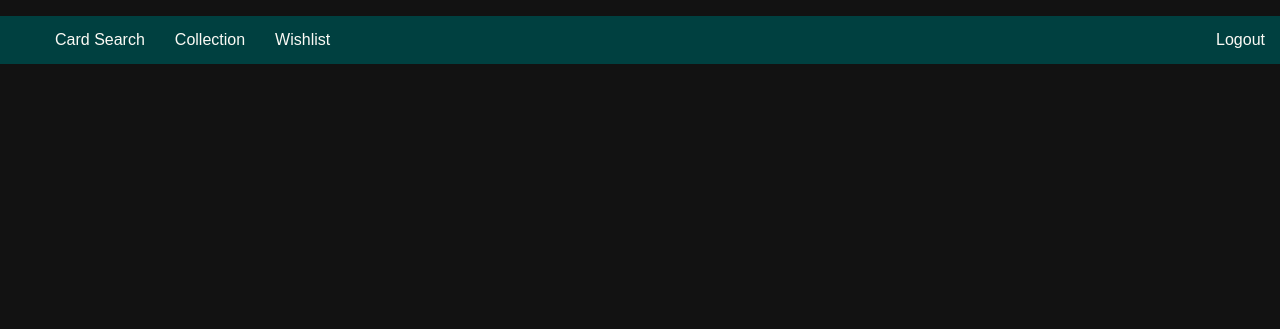
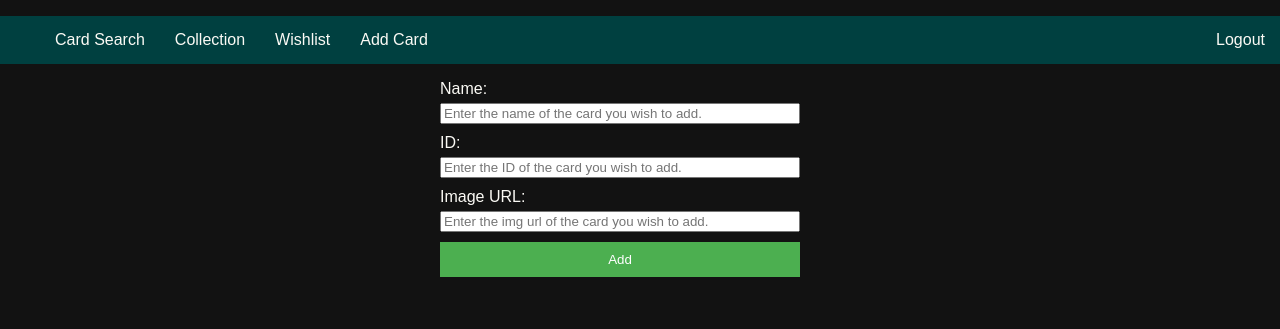
Before and after one commit to tomjacobson612/Trade-Binder, a Flask app: template templates/add.html in a window 1280 px wide. Shown: the top 329 px of the page. Run offline with Flask 3, Linux system fonts and the light colour scheme; the template is opened without the code that fills it, so the values that code supplies are empty.

Commit message:
Implemented add form so that cards can be manually added to collection

```diff
--- a/main.py
+++ b/main.py
@@ -16,7 +16,12 @@ def card_search():
 @app.route('/collection.html')
 def collection():
     data = model.select()
+    return data
     return render_template('collection.html', data=data)
+
+@app.route('/add.html')
+def add():
+    return render_template('add.html')
 
 @app.route('/search', methods=['POST'])
 def search():
@@ -27,9 +32,16 @@ def search():
         return redirect('cardsearch.html')
 
 @app.route('/add', methods=['POST'])
-def add():
-    model.insert(request.form['name'], request.form['num'], request.form['img'])
-    return redirect(url_for('collection'))
+def add_card():
+    name = request.form['add_name']
+    id = request.form['add_id']
+    img_url = request.form['add_img_url']
+
+    if name == "" or id == "" or img_url == "":
+        return redirect(url_for('collection'))
+    else:
+        model.insert(name, id, img_url)
+        return redirect(url_for('collection'))
 
 if __name__ == "__main__":
     app.run(debug=True)
--- a/static/css/main.css
+++ b/static/css/main.css
@@ -66,3 +66,39 @@ body{
 .search-input::placeholder {
     text-align: center;
 }
+
+.add-form {
+    width: 400px;
+    height: 250px;
+    margin: auto;
+    text-align: left;
+    display: flex;
+    flex-direction: column;
+}
+
+.add-form label {
+    display: flex;
+    align-items: center;
+    margin-bottom: 5px;
+}
+
+
+.add-form input {
+    width: 90%;
+    box-sizing: border-box;
+    margin-bottom: 10px;
+}
+
+.add-button {
+    background-color: #4caf50;
+    color: white;
+    padding: 10px;
+    border: none;
+    cursor: pointer;
+}
+
+.collection-result {
+    display: flex;
+    flex-wrap: wrap;
+    list-style: none;
+}
--- a/templates/add.html
+++ b/templates/add.html
@@ -1,5 +1,13 @@
 {% extends 'base.html' %}
 
 {% block body %}
-
+<form method="POST" action="/add" onsubmit="" class="add-form">
+    <label for="add_name">Name:</label>
+    <input id="add_name" type="text" name="add_name" placeholder="Enter the name of the card you wish to add." class="add-name-input">
+    <label for="add_id">ID:</label>
+    <input id="add_id" type="text" name="add_id" placeholder="Enter the ID of the card you wish to add." class="add-id-input">
+    <label for="add_img_url">Image URL:</label>
+    <input id="add_img_url" type="text" name="add_img_url" placeholder="Enter the img url of the card you wish to add." class="add-img-url-input">
+    <input type="submit" value="Add" class="add-button">
+</form>
 {% endblock %}
--- a/templates/base.html
+++ b/templates/base.html
@@ -13,6 +13,7 @@
             <li class="nav-item"><a href="{{ url_for('card_search') }}" class="nav-link">Card Search</a></li>
             <li class="nav-item"><a href="{{ url_for('collection') }}" class="nav-link">Collection</a></li>
             <li class="nav-item"><a href="" class="nav-link">Wishlist</a></li>
+            <li class="nav-item"><a href="{{ url_for('add') }}" class="nav-link">Add Card</a></li>
         </div>
         <li class="nav-logout"><a href="" class="nav-link">Logout</a></li>
     </ul>
--- a/templates/cardsearch.html
+++ b/templates/cardsearch.html
@@ -18,9 +18,9 @@ function validate_form(){
     return true;
 }
 </script>
-<ul class = search-result>
+<ul class = "search-result">
     {% for card in cards %}
-        <li class = card>
+        <li class = "card">
             <h2>{{ card.name + " " + card.number}}</h2>
             <img src="{{ card.images.small }}" alt="{{ card.name }}" class="card-image">
         </li>
--- a/templates/collection.html
+++ b/templates/collection.html
@@ -1,10 +1,9 @@
 {% extends 'base.html' %}
 
 {% block body %}
-<h1>Collection</h1>
-<ul class = search-result>
+<ul class = "collection-result">
     {% for card in data %}
-        <li class = card>
+        <li class = "card">
             <h2>{{ card[0] }} {{ card[1] }}</h2>
             <img src="{{ card[2] }}" alt="" class="card-image">
         </li>
```
